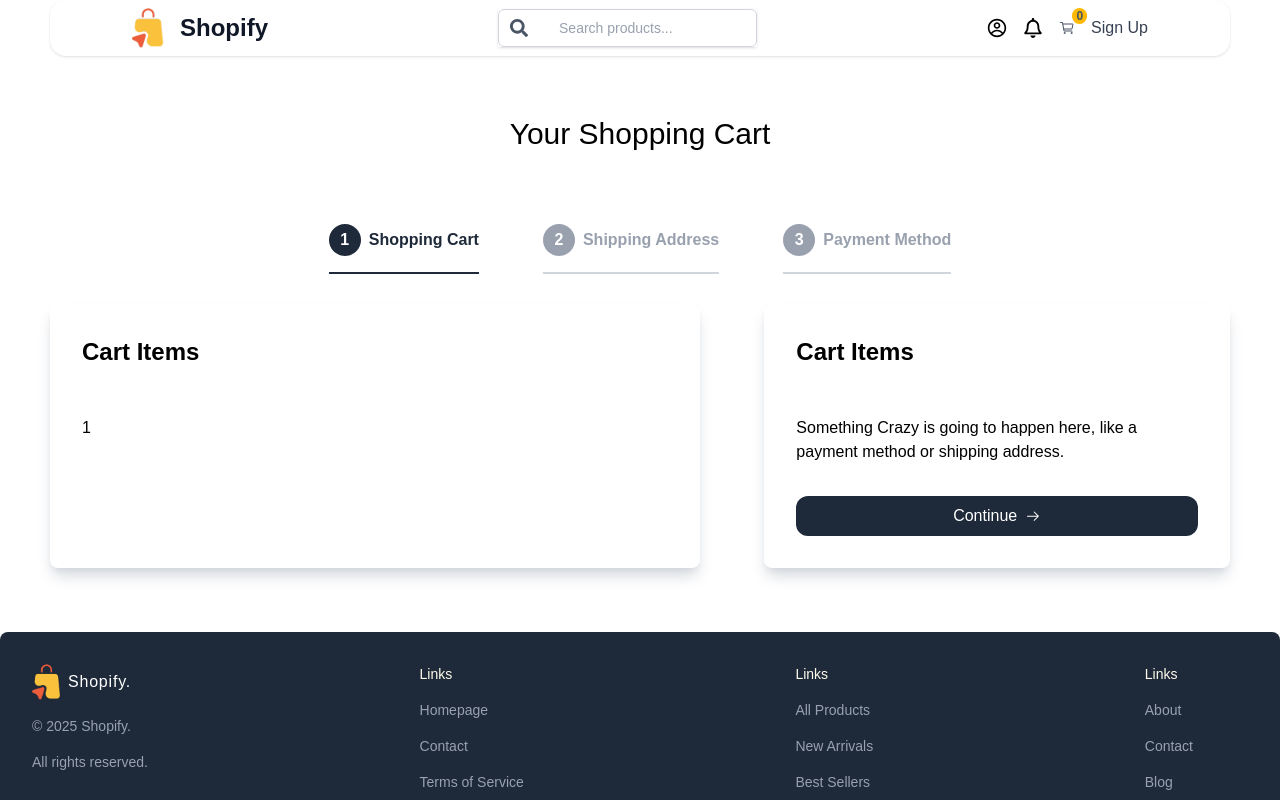
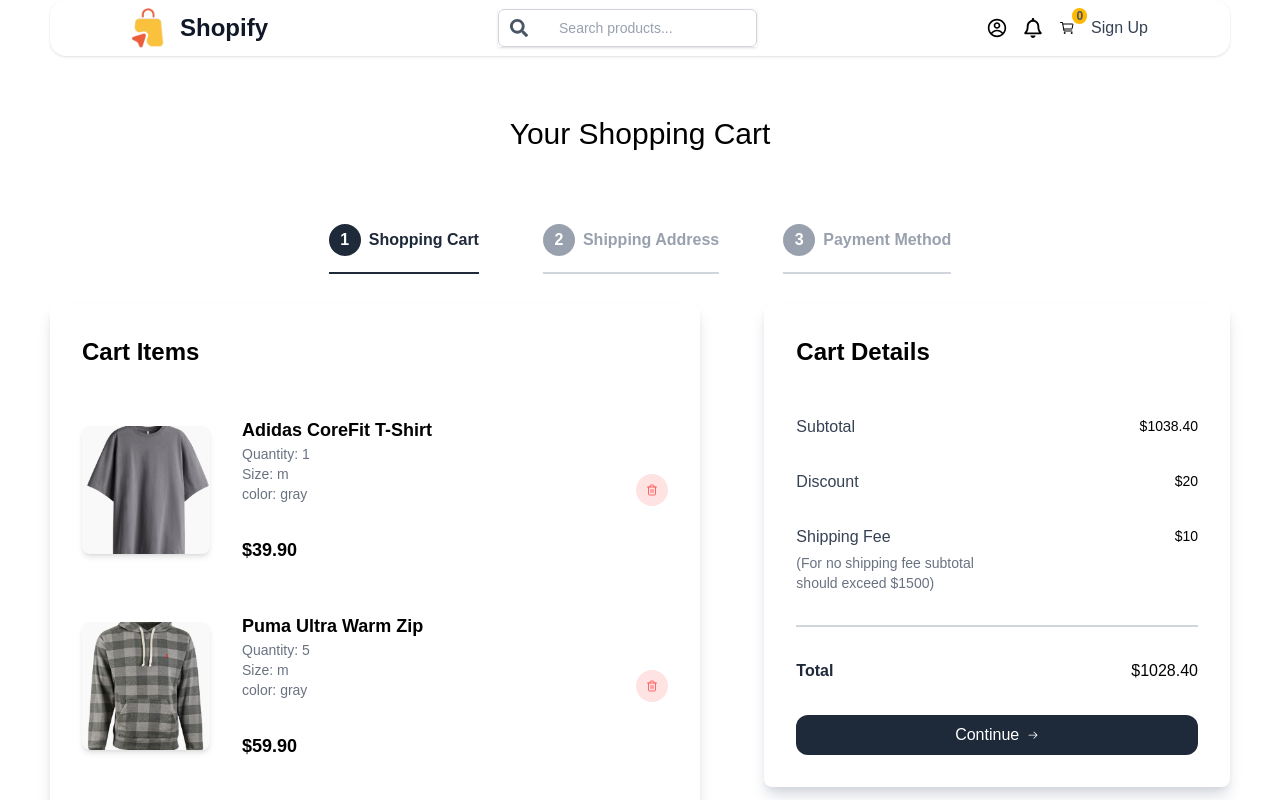
Before and after one commit to Aryan22N/ShoppyGo, a Next.js app: page /cart in a window 1280 px wide. Shown: the top 800 px of the page. Built offline with nearby package versions, Linux system fonts and the light colour scheme.

Commit message:
Cart section in progress rem form validation

```diff
--- a/src/app/cart/page.js
+++ b/src/app/cart/page.js
@@ -3,6 +3,9 @@
 import React, { use } from "react";
 import { useSearchParams, useRouter } from "next/navigation";
 import { GoArrowRight } from "react-icons/go";
+import { FiTrash2 } from "react-icons/fi";
+import AddressForm from "../../components/AddressForm";
+import PaymentForm from "../../components/paymentForm";
 
 const steps = [
   {
@@ -76,7 +79,31 @@
   },
 ];
 
+//logic for the price calculation with respect to quantity
 const Cartpage = () => {
+  let subtotal = 0;
+  let total = 0;
+  // Calculate subtotal by iterating through cart items
+  for (const item of cartItems) {
+    subtotal += item.price * item.quantity;
+  }
+  //logic for discounting the total price
+  let discount = 0;
+  if (subtotal > 100) {
+    discount = 20; // Flat $10 discount for orders over $100
+    total = subtotal - discount; // Apply discount to total
+  }
+  //logic for shipping fee
+  let shippingFee = 40; // Flat shipping fee
+
+  if (subtotal > 500) {
+    shippingFee = 10; // Free shipping for orders over $200
+  }
+  if (subtotal > 1500) {
+    shippingFee = 0; // Free shipping for orders over $500
+  }
+  total += shippingFee; // Add shipping fee to total
+
   //Steps for routing means when we select a step 1 (shopping cart) it will automatically highlight that step and when we select step 2 (shipping address) it will highlight that step and so on.
 
   const searchParams = useSearchParams();
@@ -87,6 +114,7 @@
 
   return (
     <div className="xl:max-w-[1180px] max-w-[1000px] mx-auto ">
+      {/* steps(1,2,3) vala part is active selection */}
       <div className="flex flex-col gap-8 item-center text-center justify-center mt-15">
         <h1 className="text-3xl font-medium text-black">Your Shopping Cart</h1>
 
@@ -121,23 +149,109 @@
       </div>
 
       {/* Steps & Details */}
-      <div className="flex flex-col lg:flex-row w-full mt-[30px] gap-16">
+      <div className="flex flex-col lg:flex-row w-full mt-[30px] gap-16 ">
         {/* Steps */}
         <div className="w-full lg:w-7/12 shadow-gray-300 border-0 shadow-lg p-8 rounded-lg text-black flex flex-col gap-8">
-          <h2 className="text-2xl font-semibold mb-4">Cart Items</h2>
-          <div className="flex flex-col gap-4">1</div>
+          {activeStep === 1 ? (
+            <div className="flex flex-col gap-8">
+              <h2 className="text-2xl font-semibold mb-4">Cart Items</h2>
+              {cartItems.map((item) => (
+                <div
+                  key={item.id}
+                  className="flex items-center justify-between  pb-4"
+                >
+                  <div className="flex items-center gap-8">
+                    <img
+                      src={item.images[item.selectedcolor]}
+                      alt={item.name}
+                      className=" w-32 h-32 bg-gray-50 rounded-lg overflow-hidden relative object-cover shadow-md"
+                    />
+                    <div>
+                      <h3 className="text-lg font-semibold">{item.name}</h3>
+                      <div className="flex flex-col">
+                        <p className="text-sm text-gray-500">
+                          {" "}
+                          Quantity: {item.quantity}
+                        </p>
+                        <p className="text-sm text-gray-500">
+                          {" "}
+                          Size: {item.selectedsize}
+                        </p>
+                        <p className="text-sm text-gray-500">
+                          color: {item.selectedcolor}
+                        </p>
+                        <p className="text-lg font-semibold mt-8">
+                          ${item.price.toFixed(2)}
+                        </p>
+                      </div>
+                    </div>
+                  </div>
+                  <button className="w-8 h-8 rounded-full bg-red-100 hover:bg-red-200 transition-all duration-300 text-red-400 flex items-center justify-center cursor-pointer">
+                    <FiTrash2 className="w-3 h-3" />
+                  </button>
+                </div>
+              ))}
+            </div>
+          ) : activeStep === 2 ? (
+            <AddressForm />
+          ) : activeStep === 3 ? (
+            <PaymentForm />
+          ) : (
+            <p>Please fill the Address to Continue</p>
+          )}
         </div>
         {/* Details */}
-        <div className="w-full lg:w-5/12  shadow-gray-300 border-0 shadow-lg p-8 rounded-lg text-black flex flex-col gap-8">
-          <h2 className="text-2xl font-semibold mb-4">Cart Items</h2>
-          <div>
-            Something Crazy is going to happen here, like a payment method or
-            shipping address.
+        {
+          <div className="w-full lg:w-5/12 h-max  shadow-gray-300 border-0 shadow-lg p-8 rounded-lg text-black flex flex-col gap-8">
+            <h2 className="text-2xl font-semibold mb-4">Cart Details</h2>
+            <div className="flex flex-col gap-4">
+              <div className="flex justify-between text-sm">
+                <p className="text-gray-700 font-medium text-[16px]">
+                  Subtotal
+                </p>
+                <p className="font-medium">${subtotal.toFixed(2)}</p>
+              </div>
+            </div>
+            <div className="flex flex-col gap-4">
+              <div className="flex justify-between text-sm">
+                <p className="text-gray-700 font-medium text-[16px]">
+                  Discount
+                </p>
+                <p className="font-medium">${discount}</p>
+              </div>
+            </div>
+            <div className="flex flex-col gap-4">
+              <div className="flex justify-between text-sm">
+                <div className="flex flex-col ">
+                  <p className="text-gray-700 font-medium text-[16px]">
+                    Shipping Fee
+                  </p>
+                  <p className="text-gray-500 text:sm w-[200px] mt-1 ">
+                    (For no shipping fee subtotal should exceed $1500){" "}
+                  </p>
+                </div>
+                <p className="font-medium">${shippingFee}</p>
+              </div>
+            </div>
+
+            <div className="w-full border-gray-300 border-b-2"></div>
+            <div className="flex flex-col gap-4">
+              <div className="flex justify-between text-md font-semibold">
+                <p className="text-gray-800">Total</p>
+                <p className="font-medium">${total.toFixed(2)}</p>
+              </div>
+            </div>
+
+            {activeStep === 1 && (
+              <button
+                className="w-full flex  gap-2 items-center justify-center bg-gray-800 text-white p-2  hover:text-white hover:bg-black transition-all duration-300 rounded-xl cursor-pointer"
+                onClick={() => router.push("/cart?step=2", { scroll: false })}
+              >
+                Continue <GoArrowRight className="w-3 h-3" />
+              </button>
+            )}
           </div>
-          <button className="w-full flex  gap-2 items-center justify-center bg-gray-800 text-white p-2 rounded-xl cursor-pointer">
-            Continue <GoArrowRight />
-          </button>
-        </div>
+        }
       </div>
     </div>
   );
--- /dev/null
+++ b/src/components/AddressForm.jsx
@@ -0,0 +1,136 @@
+import React from "react";
+
+const AddressForm = () => {
+  return (
+    <div className="w-full mx-auto p-6  rounded-lg ">
+      <h2 className="text-2xl font-bold mb-6">Delivery Address</h2>
+      <form className="space-y-4">
+        {/* Full Name */}
+        <div>
+          <label className="block text-sm font-medium text-gray-700">
+            Full Name
+          </label>
+          <input
+            type="text"
+            className="mt-1 block w-full px-3 py-2 border border-gray-300 rounded-md shadow-sm
+                   "
+            placeholder="Aryan Nandanwar"
+          />
+        </div>
+
+        {/* Address Line 1 */}
+        <div>
+          <label className="block text-sm font-medium text-gray-700">
+            Address Line 1
+          </label>
+          <input
+            type="text"
+            className="mt-1 block w-full px-3 py-2 border border-gray-300 rounded-md shadow-sm
+                   "
+            placeholder="Flat / House No., Building Name"
+          />
+        </div>
+
+        {/* Address Line 2 */}
+        <div>
+          <label className="block text-sm font-medium text-gray-700">
+            Address Line 2
+          </label>
+          <input
+            type="text"
+            className="mt-1 block w-full px-3 py-2 border border-gray-300 rounded-md shadow-sm
+                   "
+            placeholder="Street Name, Locality"
+          />
+        </div>
+
+        {/* City */}
+        <div>
+          <label className="block text-sm font-medium text-gray-700">
+            City
+          </label>
+          <input
+            type="text"
+            className="mt-1 block w-full px-3 py-2 border border-gray-300 rounded-md shadow-sm
+                  "
+            placeholder="Nagpur"
+          />
+        </div>
+
+        {/* State */}
+        <div>
+          <label className="block text-sm font-medium text-gray-700">
+            State
+          </label>
+          <select
+            className="mt-1 block w-full px-3 py-2 border border-gray-300 rounded-md shadow-sm
+                   "
+            defaultValue="MH"
+          >
+            <option value="">Select State</option>
+            <option value="MH">Maharashtra</option>
+            <option value="DL">Delhi</option>
+            <option value="KA">Karnataka</option>
+            <option value="TN">Tamil Nadu</option>
+            <option value="UP">Uttar Pradesh</option>
+            <option value="GJ">Gujarat</option>
+            <option value="RJ">Rajasthan</option>
+            <option value="WB">West Bengal</option>
+            <option value="PB">Punjab</option>
+            <option value="KL">Kerala</option>
+          </select>
+        </div>
+
+        {/* Pincode */}
+        <div>
+          <label className="block text-sm font-medium text-gray-700">
+            Pincode
+          </label>
+          <input
+            type="text"
+            maxLength="6"
+            className="mt-1 block w-full px-3 py-2 border border-gray-300 rounded-md shadow-sm
+                  "
+            placeholder="440001"
+          />
+        </div>
+
+        {/* Phone Number */}
+        <div>
+          <label className="block text-sm font-medium text-gray-700">
+            Phone Number
+          </label>
+          <input
+            type="tel"
+            className="mt-1 block w-full px-3 py-2 border border-gray-300 rounded-md shadow-sm
+                  "
+            placeholder="+91 0000000000"
+          />
+        </div>
+
+        {/* Landmark */}
+        <div>
+          <label className="block text-sm font-medium text-gray-700">
+            Landmark (Optional)
+          </label>
+          <input
+            type="text"
+            className="mt-1 block w-full px-3 py-2 border border-gray-300 rounded-md shadow-sm
+                   "
+            placeholder="Near Big Bazaar"
+          />
+        </div>
+
+        {/* Submit Button */}
+        <button
+          type="submit"
+          className="w-full bg-gray-800 text-white p-2  hover:text-white hover:bg-black transition-all duration-300 rounded-xl cursor-pointer"
+        >
+          Save & Continue
+        </button>
+      </form>
+    </div>
+  );
+};
+
+export default AddressForm;
--- a/src/components/Navbar.jsx
+++ b/src/components/Navbar.jsx
@@ -38,7 +38,7 @@
           <div className="flex items-center space-x-4 mt-2 sm:mt-0">
             <CgProfile size={20} className="text-black" />
             <FaRegBell size={20} className="text-black" />
-            <ShoppingCartIcon />
+            <ShoppingCartIcon className="w-4 h-4" />
             <Link
               href="/signup"
               className="text-gray-700 hover:text-gray-900 font-medium whitespace-nowrap"
--- a/src/components/ShoppingCartIcon.jsx
+++ b/src/components/ShoppingCartIcon.jsx
@@ -8,7 +8,7 @@
 const ShoppingCartIcon = () => {
   return (
     <Link href="/cart" className="relative flex items-center">
-      <IoCartOutline size={20} className=" w-4 h-4 text-gray-600" />
+      <IoCartOutline size={20} className=" w-4 h-4 font-extrabold text-black" />
       <span className="absolute -top-3 -right-3 text-gray-600 bg-amber-400 text-center rounded-full font-semibold flex items-center justify-center  px-1 text-xs">
         0
       </span>
--- /dev/null
+++ b/src/components/paymentForm.jsx
@@ -0,0 +1,7 @@
+import React from "react";
+
+const paymentForm = () => {
+  return <div>paymentForm</div>;
+};
+
+export default paymentForm;
```
